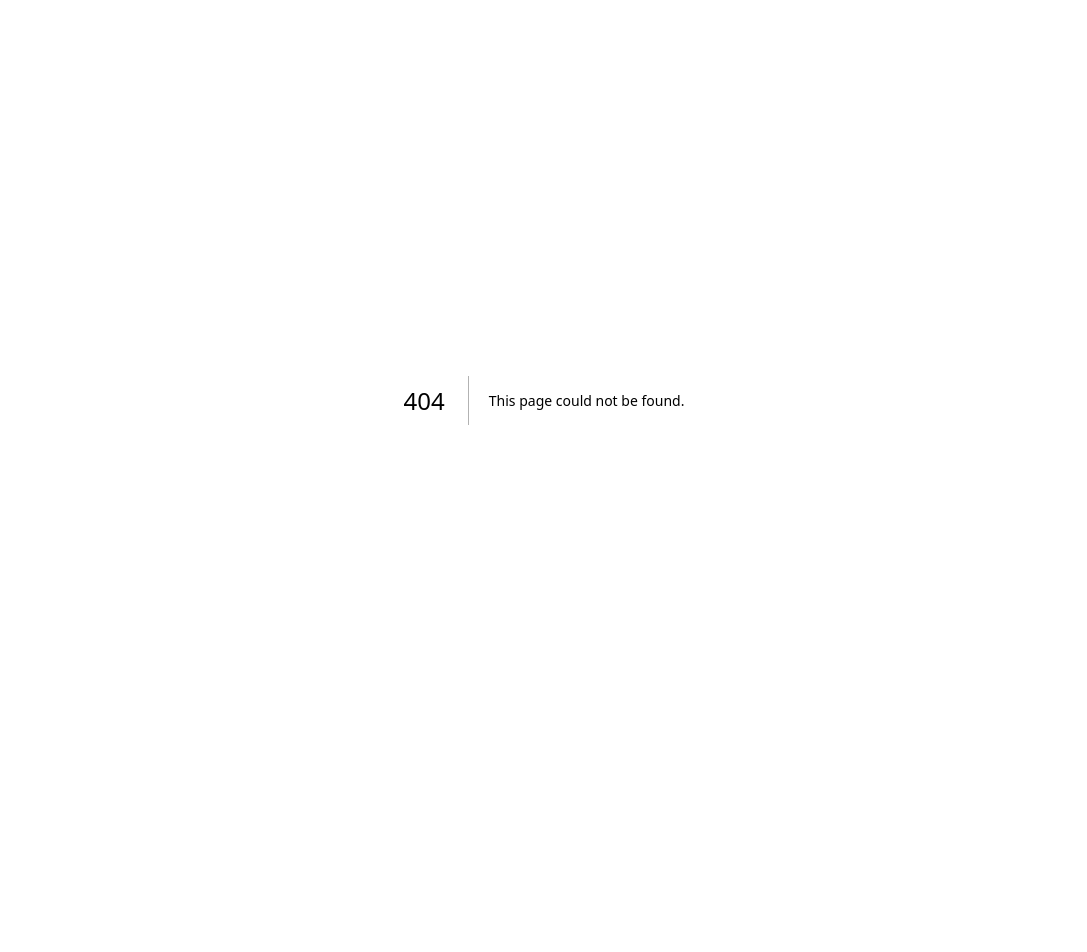
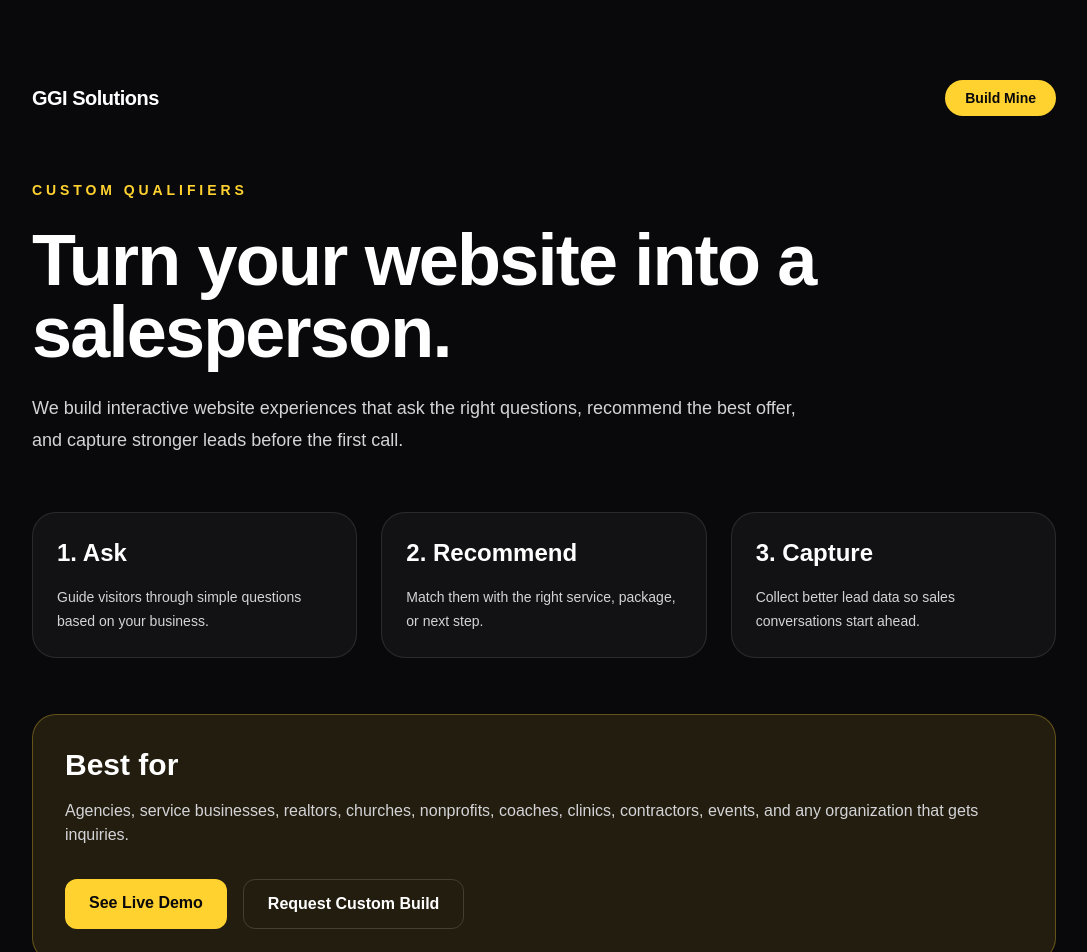
Before and after one commit to Pastorreno/ggi-app-starter, a Next.js app: page /custom-qualifiers in a window 1280 px wide. Before the commit this address had no page. Shown: the top 952 px of the page, without its empty margins (96-1183 px from the left). Before the commit the page ends 800 px from the top, so only its background shows below. Built offline with nearby package versions, Linux system fonts and the light colour scheme.

Commit message:
Add custom qualifiers sales page

```diff
--- /dev/null
+++ b/src/app/custom-qualifiers/page.tsx
@@ -0,0 +1,42 @@
+import Link from 'next/link'
+
+export default function CustomQualifiersPage() {
+  return (
+    <main className="min-h-screen bg-zinc-950 px-6 py-20 text-white">
+      <div className="mx-auto max-w-5xl">
+        <nav className="mb-16 flex items-center justify-between">
+          <Link href="/" className="text-xl font-black tracking-tight">GGI Solutions</Link>
+          <Link href="/contact" className="rounded-full bg-amber-300 px-5 py-2 text-sm font-bold text-zinc-950">Build Mine</Link>
+        </nav>
+
+        <p className="text-sm font-semibold uppercase tracking-[0.28em] text-amber-300">Custom Qualifiers</p>
+        <h1 className="mt-6 text-5xl font-bold tracking-tight sm:text-7xl">Turn your website into a salesperson.</h1>
+        <p className="mt-6 max-w-3xl text-lg leading-8 text-zinc-300">We build interactive website experiences that ask the right questions, recommend the best offer, and capture stronger leads before the first call.</p>
+
+        <div className="mt-14 grid gap-6 md:grid-cols-3">
+          <div className="rounded-3xl border border-white/10 bg-white/[0.04] p-6">
+            <h2 className="text-2xl font-bold">1. Ask</h2>
+            <p className="mt-4 text-sm leading-6 text-zinc-300">Guide visitors through simple questions based on your business.</p>
+          </div>
+          <div className="rounded-3xl border border-white/10 bg-white/[0.04] p-6">
+            <h2 className="text-2xl font-bold">2. Recommend</h2>
+            <p className="mt-4 text-sm leading-6 text-zinc-300">Match them with the right service, package, or next step.</p>
+          </div>
+          <div className="rounded-3xl border border-white/10 bg-white/[0.04] p-6">
+            <h2 className="text-2xl font-bold">3. Capture</h2>
+            <p className="mt-4 text-sm leading-6 text-zinc-300">Collect better lead data so sales conversations start ahead.</p>
+          </div>
+        </div>
+
+        <section className="mt-14 rounded-3xl border border-amber-300/30 bg-amber-300/10 p-8">
+          <h2 className="text-3xl font-bold">Best for</h2>
+          <p className="mt-4 text-zinc-300">Agencies, service businesses, realtors, churches, nonprofits, coaches, clinics, contractors, events, and any organization that gets inquiries.</p>
+          <div className="mt-8 flex flex-wrap gap-4">
+            <Link href="/qualifier" className="rounded-xl bg-amber-300 px-6 py-3 font-bold text-zinc-950 hover:bg-amber-200">See Live Demo</Link>
+            <Link href="/contact" className="rounded-xl border border-white/15 px-6 py-3 font-semibold hover:border-white/40">Request Custom Build</Link>
+          </div>
+        </section>
+      </div>
+    </main>
+  )
+}
```
